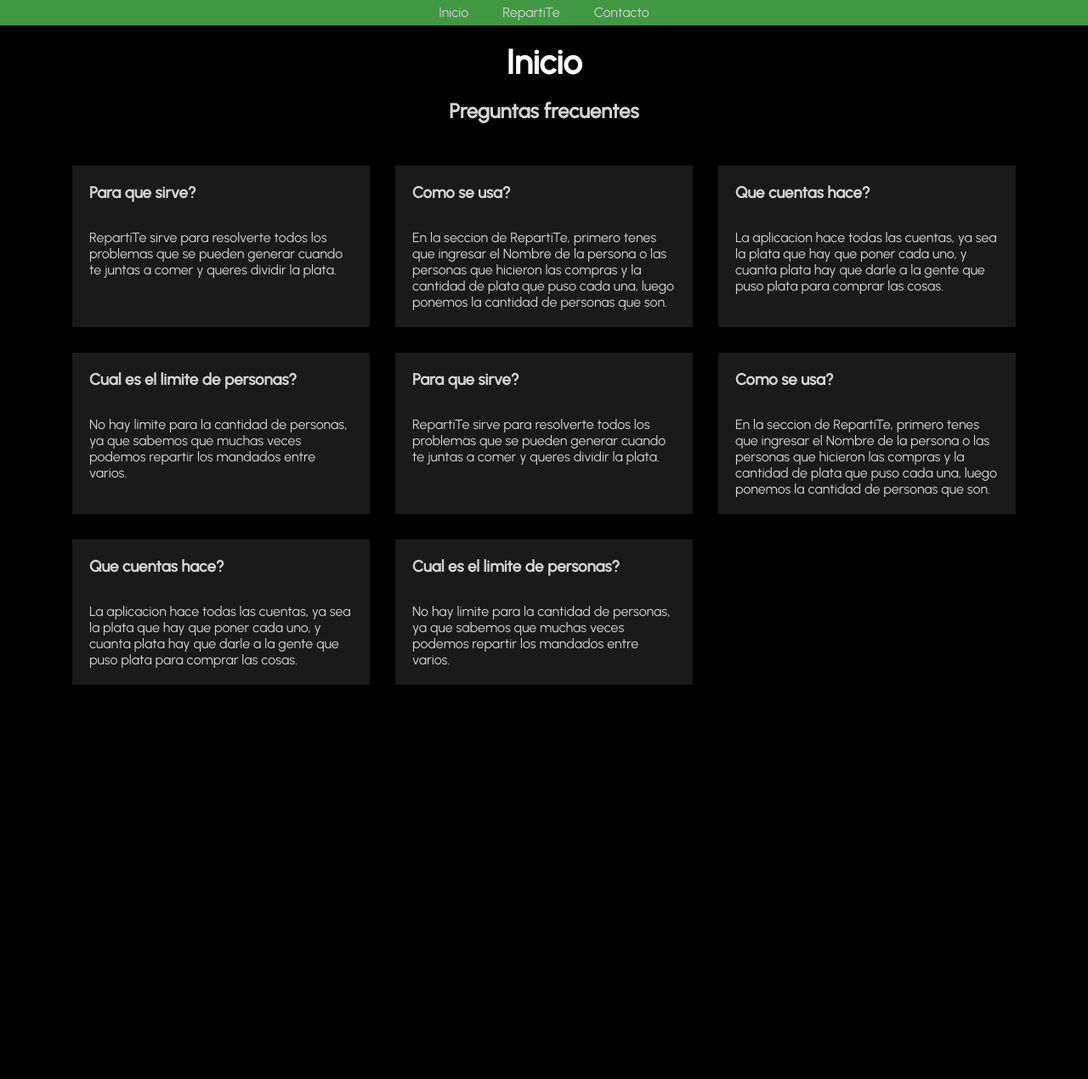
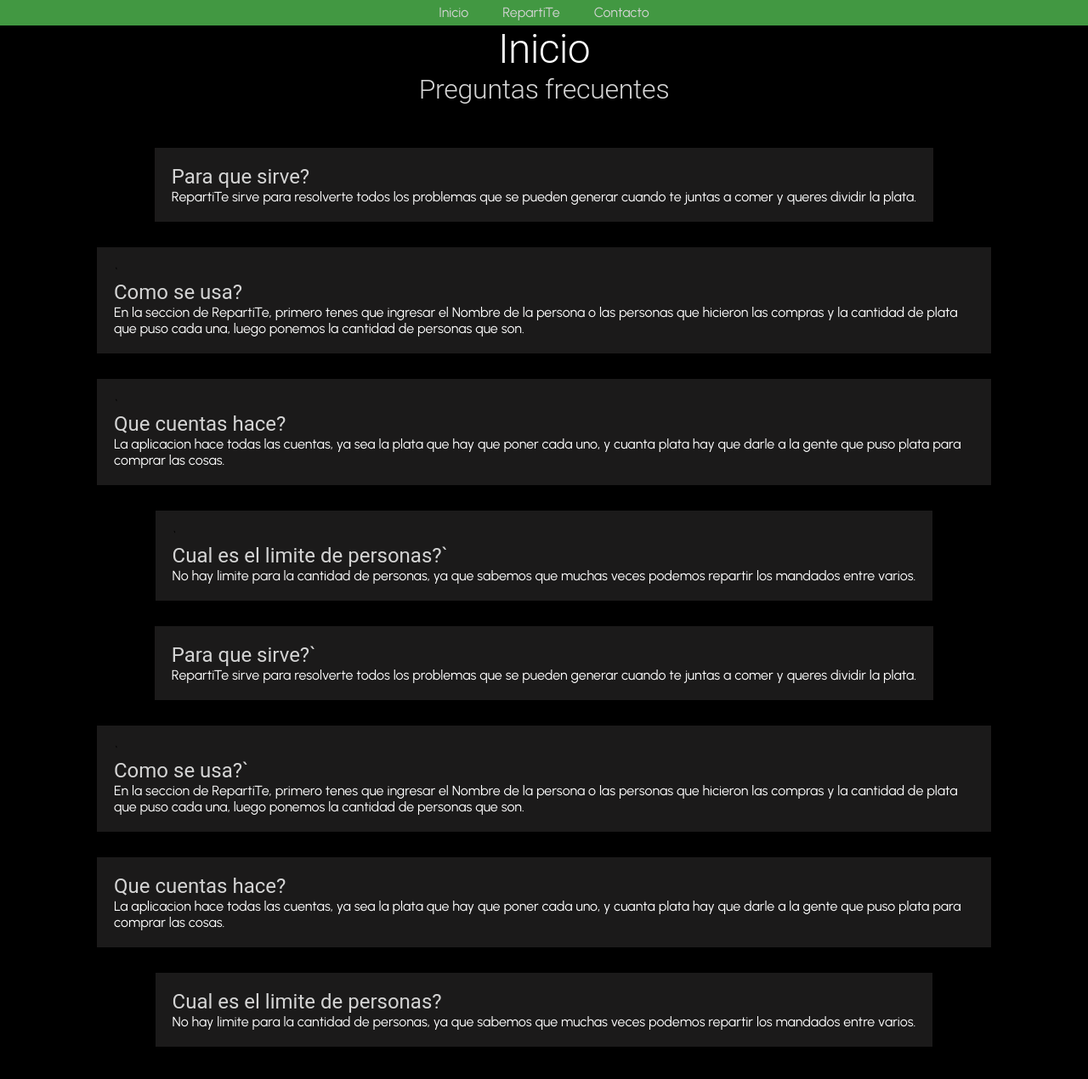
Before and after one commit to Roberto-Orazi/calculator-for-meetings, a React (Create React App) app: page / in a window 1280 px wide. Shown: the top 1270 px of the page at 85% size. Before the commit the page ends 856 px from the top, so only its background shows below. Built offline with nearby package versions, Linux system fonts and the light colour scheme.

Commit message:
Start implementing mui

```diff
--- a/src/Components/Inicio.js
+++ b/src/Components/Inicio.js
@@ -1,41 +1,141 @@
-import { Container, Row, Col } from "react-bootstrap";
+import { Typography, Container, Grid, Box } from '@mui/material'
 
 const Inicio = () => {
     return (
         <Container>
-            <Row>
-                <Col><br /><h1>Inicio</h1></Col>
-                <Col><br />
-                    <h2>Preguntas frecuentes</h2> </Col>
-            </Row>
-            <Row className="cont-preguntas">
-                <Col className="preguntas">
-                    <h3>Para que sirve?</h3>
-                    <p>RepartiTe sirve para resolverte todos los problemas que se pueden generar cuando te juntas a comer y queres dividir la plata.</p>
-                </Col>
-                <Col className="preguntas"><h3>Como se usa?</h3>
-                    <p>En la seccion de RepartiTe, primero tenes que ingresar el Nombre de la persona o las personas que hicieron las compras y la cantidad de plata que puso cada una, luego ponemos la cantidad de personas que son.</p>
-                </Col>
-                <Col className="preguntas"><h3>Que cuentas hace?</h3>
-                    <p>La aplicacion hace todas las cuentas, ya sea la plata que hay que poner cada uno, y cuanta plata hay que darle a la gente que puso plata para comprar las cosas.</p>
-                </Col>
-                <Col className="preguntas"><h3>Cual es el limite de personas?</h3>
-                    <p>No hay limite para la cantidad de personas, ya que sabemos que muchas veces podemos repartir los mandados entre varios.</p>
-                </Col>
-                <Col className="preguntas">
-                    <h3>Para que sirve?</h3>
-                    <p>RepartiTe sirve para resolverte todos los problemas que se pueden generar cuando te juntas a comer y queres dividir la plata.</p>
-                </Col>
-                <Col className="preguntas"><h3>Como se usa?</h3>
-                    <p>En la seccion de RepartiTe, primero tenes que ingresar el Nombre de la persona o las personas que hicieron las compras y la cantidad de plata que puso cada una, luego ponemos la cantidad de personas que son.</p>
-                </Col>
-                <Col className="preguntas"><h3>Que cuentas hace?</h3>
-                    <p>La aplicacion hace todas las cuentas, ya sea la plata que hay que poner cada uno, y cuanta plata hay que darle a la gente que puso plata para comprar las cosas.</p>
-                </Col>
-                <Col className="preguntas"><h3>Cual es el limite de personas?</h3>
-                    <p>No hay limite para la cantidad de personas, ya que sabemos que muchas veces podemos repartir los mandados entre varios.</p>
-                </Col>
-            </Row>
+            <Box>
+                <Typography variant="h1"
+                    sx={{
+                        fontSize: '3rem',
+                    }}>
+                    Inicio
+                </Typography>
+
+                <Typography variant="h2"
+                    sx={{
+                        fontSize: '2rem',
+                    }}>
+                    Preguntas frecuentes
+                </Typography>
+            </Box>
+            <Grid container className="cont-preguntas">
+                <Grid item className="preguntas">
+                    <Typography variant="h3"
+                        sx={{
+                            fontSize: '1.5rem'
+                        }}>
+                        Para que sirve?
+                    </Typography>
+                    <Typography variant="p"
+                        sx={{
+                            fontSize: '1rem',
+                            color: '#fff'
+                        }}>
+                        RepartiTe sirve para resolverte todos los problemas que se pueden generar cuando te juntas a comer y queres dividir la plata.
+                    </Typography>
+                </Grid>
+                <Grid item className="preguntas">`
+                    <Typography variant="h3"
+                        sx={{
+                            fontSize: '1.5rem'
+                        }}>Como se usa?</Typography>
+                    <Typography variant="p"
+                        sx={{
+                            fontSize: '1rem',
+                            color: '#fff'
+                        }}>
+                        En la seccion de RepartiTe, primero tenes que ingresar el Nombre de la persona o las personas que hicieron las compras y la cantidad de plata que puso cada una, luego ponemos la cantidad de personas que son.
+                    </Typography>
+                </Grid>
+                <Grid item className="preguntas">`
+                    <Typography variant="h3"
+                        sx={{
+                            fontSize: '1.5rem'
+                        }}>
+                        Que cuentas hace?
+                    </Typography>
+                    <Typography variant="p"
+                        sx={{
+                            fontSize: '1rem',
+                            color: '#fff'
+                        }}>
+                        La aplicacion hace todas las cuentas, ya sea la plata que hay que poner cada uno, y cuanta plata hay que darle a la gente que puso plata para comprar las cosas.
+                    </Typography>
+                </Grid>
+                <Grid item className="preguntas">`
+                    <Typography variant="h3"
+                        sx={{
+                            fontSize: '1.5rem'
+                        }}>
+                        Cual es el limite de personas?`
+                    </Typography>
+                    <Typography variant="p"
+                        sx={{
+                            fontSize: '1rem',
+                            color: '#fff'
+                        }}>
+                        No hay limite para la cantidad de personas, ya que sabemos que muchas veces podemos repartir los mandados entre varios.
+                    </Typography>
+                </Grid>
+                <Grid item className="preguntas">
+                    <Typography variant="h3"
+                        sx={{
+                            fontSize: '1.5rem'
+                        }}>
+                        Para que sirve?`
+                    </Typography>
+                    <Typography variant="p"
+                        sx={{
+                            fontSize: '1rem',
+                            color: '#fff'
+                        }}>
+                        RepartiTe sirve para resolverte todos los problemas que se pueden generar cuando te juntas a comer y queres dividir la plata.
+                    </Typography>
+                </Grid>
+                <Grid item className="preguntas">`
+                    <Typography variant="h3"
+                        sx={{
+                            fontSize: '1.5rem'
+                        }}>Como se usa?`
+                    </Typography>
+                    <Typography variant="p"
+                        sx={{
+                            fontSize: '1rem',
+                            color: '#fff'
+                        }}>
+                        En la seccion de RepartiTe, primero tenes que ingresar el Nombre de la persona o las personas que hicieron las compras y la cantidad de plata que puso cada una, luego ponemos la cantidad de personas que son.
+                    </Typography>
+                </Grid>
+                <Grid item className="preguntas">
+                    <Typography variant="h3"
+                        sx={{
+                            fontSize: '1.5rem'
+                        }}>
+                        Que cuentas hace?</Typography>
+                    <Typography variant="p"
+                        sx={{
+                            fontSize: '1rem',
+                            color: '#fff'
+                        }}>
+                        La aplicacion hace todas las cuentas, ya sea la plata que hay que poner cada uno, y cuanta plata hay que darle a la gente que puso plata para comprar las cosas.
+                    </Typography>
+                </Grid>
+                <Grid item className="preguntas">
+                    <Typography variant="h3"
+                        sx={{
+                            fontSize: '1.5rem'
+                        }}>
+                        Cual es el limite de personas?
+                    </Typography>
+                    <Typography variant="p"
+                        sx={{
+                            fontSize: '1rem',
+                            color: '#fff'
+                        }}>
+                        No hay limite para la cantidad de personas, ya que sabemos que muchas veces podemos repartir los mandados entre varios.
+                    </Typography>
+                </Grid>
+            </Grid>
         </Container>
     )
 }
--- a/src/Components/Repartir.js
+++ b/src/Components/Repartir.js
@@ -1,12 +1,10 @@
-import { Container, Row, Col, Button } from "react-bootstrap";
+import { Row, Col, Button } from "react-bootstrap";
 import React, { useState } from "react";
 import Form from "react-bootstrap/Form";
 import DeleteIcon from '@mui/icons-material/Delete';
 import {
-    IconButton,
-
+    IconButton, Typography, Container, Grid, Box
 } from '@mui/material'
-import Box from '@mui/material/Box';
 
 const Repartir = () => {
     const [personas, setPersonas] = useState([{ nombre: "Persona 1", gastos: [0], mostrar: true }]);
@@ -68,9 +66,9 @@ const Repartir = () => {
                 <Row>
                     <Col>
                         <br />
-                        <h1>
+                        <Typography variant="h1" sx={{fontSize:'3rem'}}>
                             Reparti<span>Te</span>
-                        </h1>
+                        </Typography>
                     </Col>
                     <br />
                 </Row>
@@ -142,7 +140,9 @@ const Repartir = () => {
                 <br />
                 <Row>
                     <Col>
-                        <h5>{`El Gasto total fue de $${totalGastos.toFixed(2)}`}</h5>
+                        <Typography variant="h5" sx={{
+                            fontSize: '1rem'
+                        }}>{`El Gasto total fue de $${totalGastos.toFixed(2)}`}</Typography>
                         <input
                             type="number"
                             placeholder="Cantidad de personas"
@@ -156,14 +156,20 @@ const Repartir = () => {
             <br />
             <Row>
                 <Col>
-                    <h5>{`Cada uno tiene que poner $${cantidadARepartirPorPersona.toFixed(2)}`}</h5>
+                    <Typography variant="h5" sx={{
+                        fontSize: '1rem'
+                    }}>{`Cada uno tiene que poner $${cantidadARepartirPorPersona.toFixed(2)}`}</Typography>
 
                     {cantidadQueDebePonerCadaPersona.map((cantidad, index) => (
                         <Col key={index}>
                             {cantidad > 0 ? (
-                                <h5>{`A ${personas[index].nombre} le deben dar $${Math.abs(cantidad).toFixed(2)}`}</h5>
+                                <Typography variant="h5" sx={{
+                                    fontSize: '1rem'
+                                }}>{`A ${personas[index].nombre} le deben dar $${Math.abs(cantidad).toFixed(2)}`}</Typography>
                             ) : (
-                                <h5>{`${personas[index].nombre} tiene que poner $${Math.abs(cantidad).toFixed(2)}`}</h5>
+                                <Typography variant="h5" sx={{
+                                    fontSize: '1rem'
+                                }}>{`${personas[index].nombre} tiene que poner $${Math.abs(cantidad).toFixed(2)}`}</Typography>
                             )}
                         </Col>
                     ))}
```
